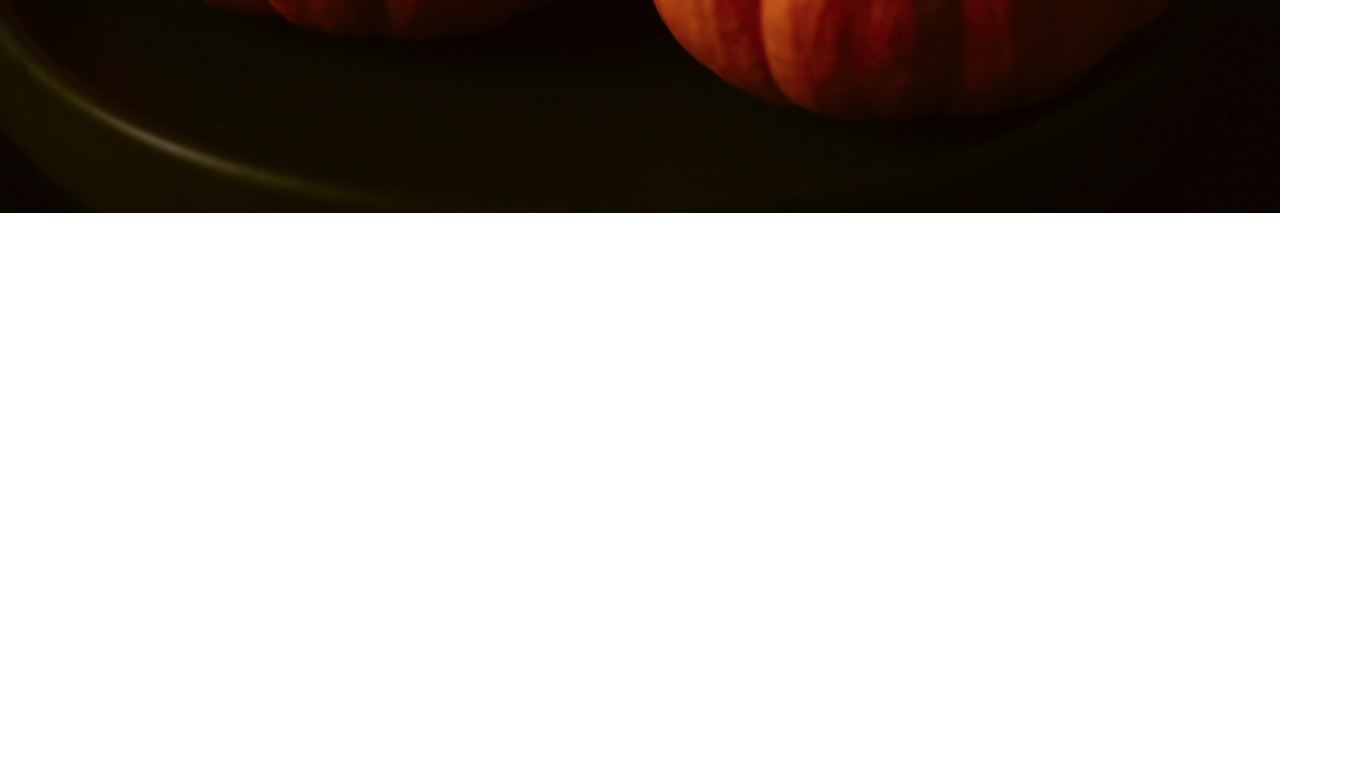
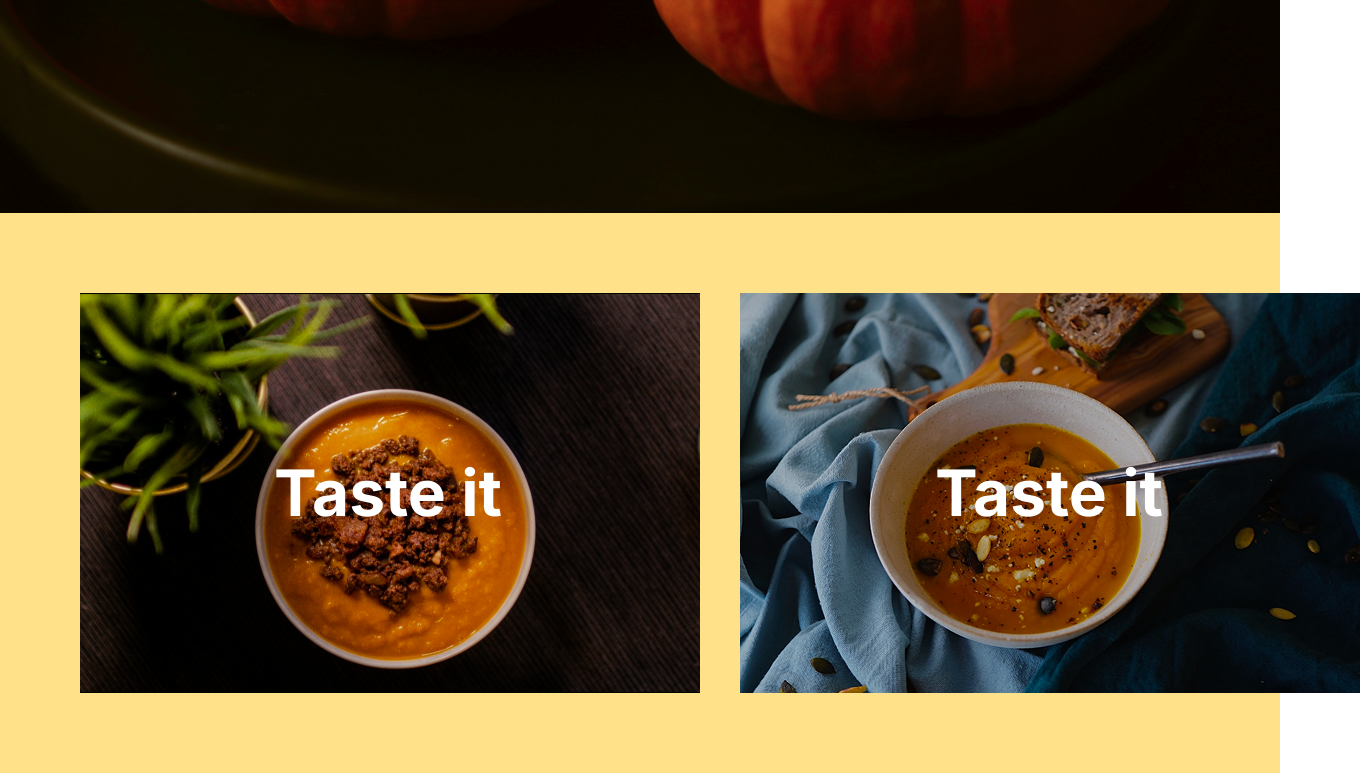
Before and after one commit to luka1014/homework_7, a plain HTML site: page index.html in a window 1280 px wide. Shown: the part 563-1336 px from the top of the page, 1360 px wide, since content can reach past the window. Before the commit the page ends 800 px from the top, so only its background shows below. Drawn offline with Linux system fonts and the light colour scheme.

Commit message:
header,section2 (shesasworebelia)

```diff
--- a/css/style.css
+++ b/css/style.css
@@ -5,6 +5,7 @@ body {
 .container {
     max-width: min(100%, 1440px);
     margin: auto;
+    padding-top:136px;
 }
 
 /* header  */
@@ -14,6 +15,12 @@ header {
     display: flex;
     justify-content: space-between;
     align-items: center;
+    position: fixed;
+    max-width: inherit;
+    width: inherit;
+    top: 0;
+    left: 50%;
+    transform: translateX(-50%);
 
 }
 
@@ -92,3 +99,68 @@ header {
 
 
 }
+
+/* section2  */
+
+.section2{
+    background-color: #FFE18A;
+    height: 560px;
+    position: relative;
+
+
+
+}
+
+.img21,.img22{
+    width: 100%;
+    height: 100%;
+    object-fit: cover;
+}
+.article1{
+    width: 620px;
+height: 400px;
+top: 80px;
+left: 80px;
+opacity: 1;
+position: absolute;
+
+
+}
+.article-1-is{
+
+font-weight: 700;
+font-style: Bold;
+font-size: 64px;
+line-height: 72px;
+letter-spacing: 0%;
+color:#FFFFFF;
+position: absolute;
+top: 164px;
+left: 194px;
+opacity: 1;
+
+}
+.article2{
+    width: 620px;
+    height: 400px;
+    top: 80px;
+    left: 740px;
+    opacity: 1;
+
+position: absolute;
+
+}
+.article-2-is{
+
+font-weight: 700;
+font-style: Bold;
+font-size: 64px;
+line-height: 72px;
+letter-spacing: 0%;
+color:#FFFFFF;
+position: absolute;
+top: 164px;
+left: 195px;
+opacity: 1;
+
+}
--- a/index.html
+++ b/index.html
@@ -57,6 +57,15 @@
         <!-- section2  -->
 
         <section class="section2">
+            <article class="article1">
+                <img src="./images/section2-image (1).png" alt="soup 1" class="img21">
+                <p class="article-1-is">Taste it</p>
+            </article>
+            <article class="article2">
+                <img src="./images/section2-image (2).png" alt="soup 2" class="img22">
+                <p class="article-2-is">Taste it</p>
+            </article>
+
 
         </section>
 
```
